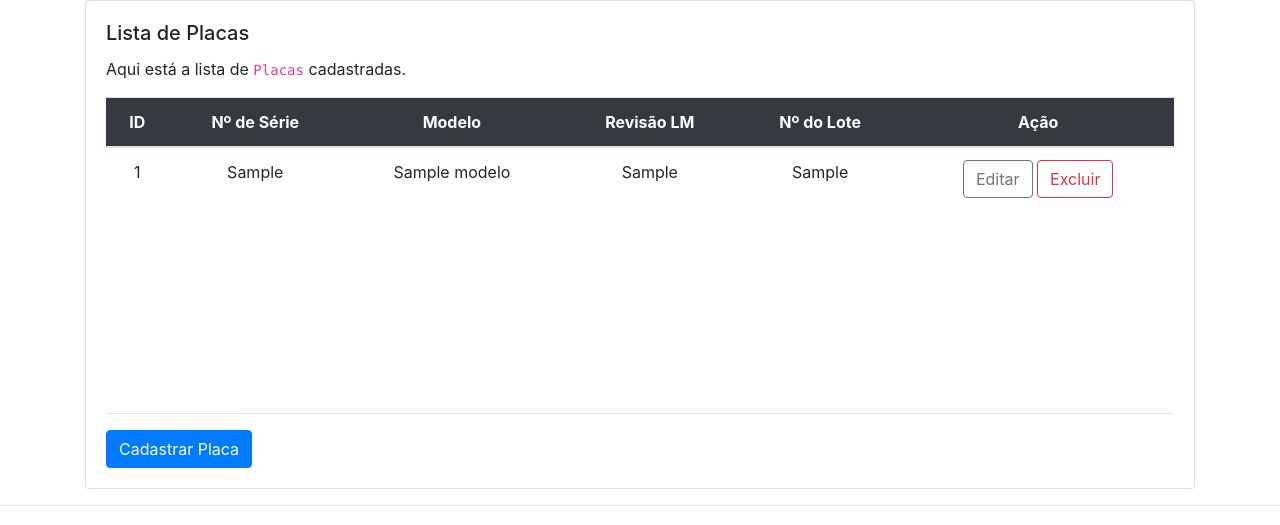
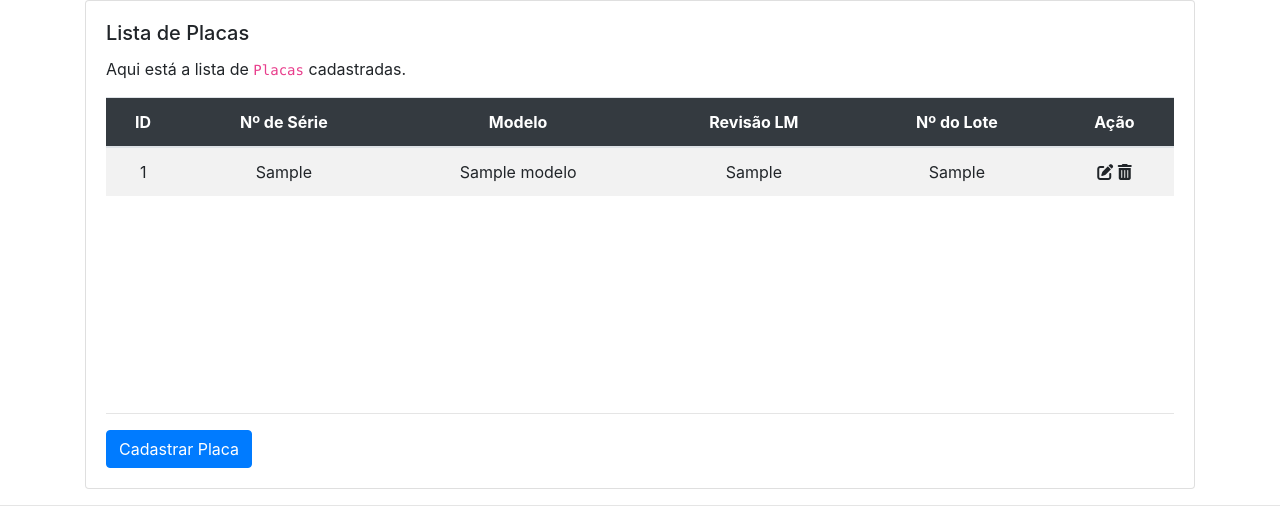
Before and after one commit to douglascrodrigues/GerenciamentoDePlacas, a Django app: template placas/templates/placas/lista-placa.html in a window 1280 px wide. Shown: the part 61-586 px from the top of the page. Run offline with Django 3.2, Linux system fonts and the light colour scheme; the template is opened without the code that fills it: most values are stand-ins (such as "Sample title", 1, 10 or a date in 2020); parts of the project's set-up code (start-up, migrations or seed data) failed here and were passed over; some libraries are stand-ins or nearby versions.

Commit message:
correção do nav e restrição na lista de placas

```diff
--- a/core/templates/base.html
+++ b/core/templates/base.html
@@ -28,16 +28,22 @@
            background: -webkit-linear-gradient(0deg,  rgb(250, 250, 250) 15%, rgb(160, 207, 111) 75%);  /* Chrome 10-25, Safari 5.1-6 */
            background: linear-gradient(0deg,  rgb(250, 250, 250) 15% , rgb(160, 207, 111) 75%); /* W3C, IE 10+/ Edge, Firefox 16+, Chrome 26+, Opera 12+, Safari 7+ */
             }
+
+            a {
+                color: inherit;
+            }
+
         </style>
+
+    <!-- servidor icones -->
+    <script src="https://kit.fontawesome.com/73beefb8cc.js"></script>
 
     </head>
 
 
    <header>
 
-<body>
-
-
+    <body>
 
         <nav class="navbar navbar-expand-sm navbar-light font-weight-bold" >
             <a class="navbar-brand" href="{% url 'core:home' %}">
@@ -48,7 +54,10 @@
 
             {% if user.is_authenticated %}
 
-
+        <button class="navbar-toggler" type="button" data-toggle="collapse" data-target="#navbarSupportedContent"
+            aria-controls="navbarSupportedContent" aria-expanded="false" aria-label="Toggle navigation">
+            <span class="navbar-toggler-icon"></span>
+        </button>
             <div class="collapse navbar-collapse" id="navbarSupportedContent">
 
                 <ul class="navbar-nav mr-auto">
@@ -151,6 +160,6 @@
     </footer>
 
 
-</body>
-</style>
+    </body>
+
 </html>
--- a/placas/templates/placas/lista-placa.html
+++ b/placas/templates/placas/lista-placa.html
@@ -20,7 +20,7 @@
             </p>
 
             <div style="overflow: auto; height: 300px">
-            <table class="table ">
+            <table class="table table-striped ">
               <thead class="bg-dark text-white">
               <tr class="text-center">
                 <th>ID</th>
@@ -43,22 +43,17 @@
                     <td>{{ placa.Lote_numero }} </td>
                   <td>
 
-                    <button type="button" class="btn btn-outline-secondary" data-toggle="modal"
+                    <a alt="Editar" href="" class="fas fa-edit" data-toggle="modal"
                       data-target="#alteraplacaModal"
                       data-whateverid="{{ placa.id }}"
                       data-whateverserie="{{ placa.Numero_serie }}"
                       data-whatevermodelo="{{ placa.Modelo }}"
                       data-whateverrevisao="{{ placa.Revisao_lm }}"
                       data-whateverlote="{{ placa.Lote_numero }}">
+                    </a>
 
-                      Editar
-                    </button>
+                    <a alt="Excluir" class="fas fa-trash-alt" href="{% url 'placas:excluir-placa' placa.id %}"></a>
 
-                    </a>
-                    <a href="{% url 'placas:excluir-placa' placa.id %}"
-                      class="btn btn-outline-danger">
-                        Excluir
-                    </a>
                   </td>
                 </tr>
               {% endfor %}
--- a/placas/views.py
+++ b/placas/views.py
@@ -18,7 +18,7 @@ def cadastrar_modelo(request):
             form.save()
     return render(request, "placas/cadastrar-modelo.html", context)
 
-
+@login_required
 def lista_placa(request):
     list_placa = Cadastro_placas.objects.all()
     context = {
@@ -39,7 +39,7 @@ def cadastrar_placa(request):
 
 
 
-
+@login_required
 def excluir_placa(request, id):
     placa = get_object_or_404(Cadastro_placas, id=id)
     context = {
```
Also changed, not shown: db.sqlite3.
